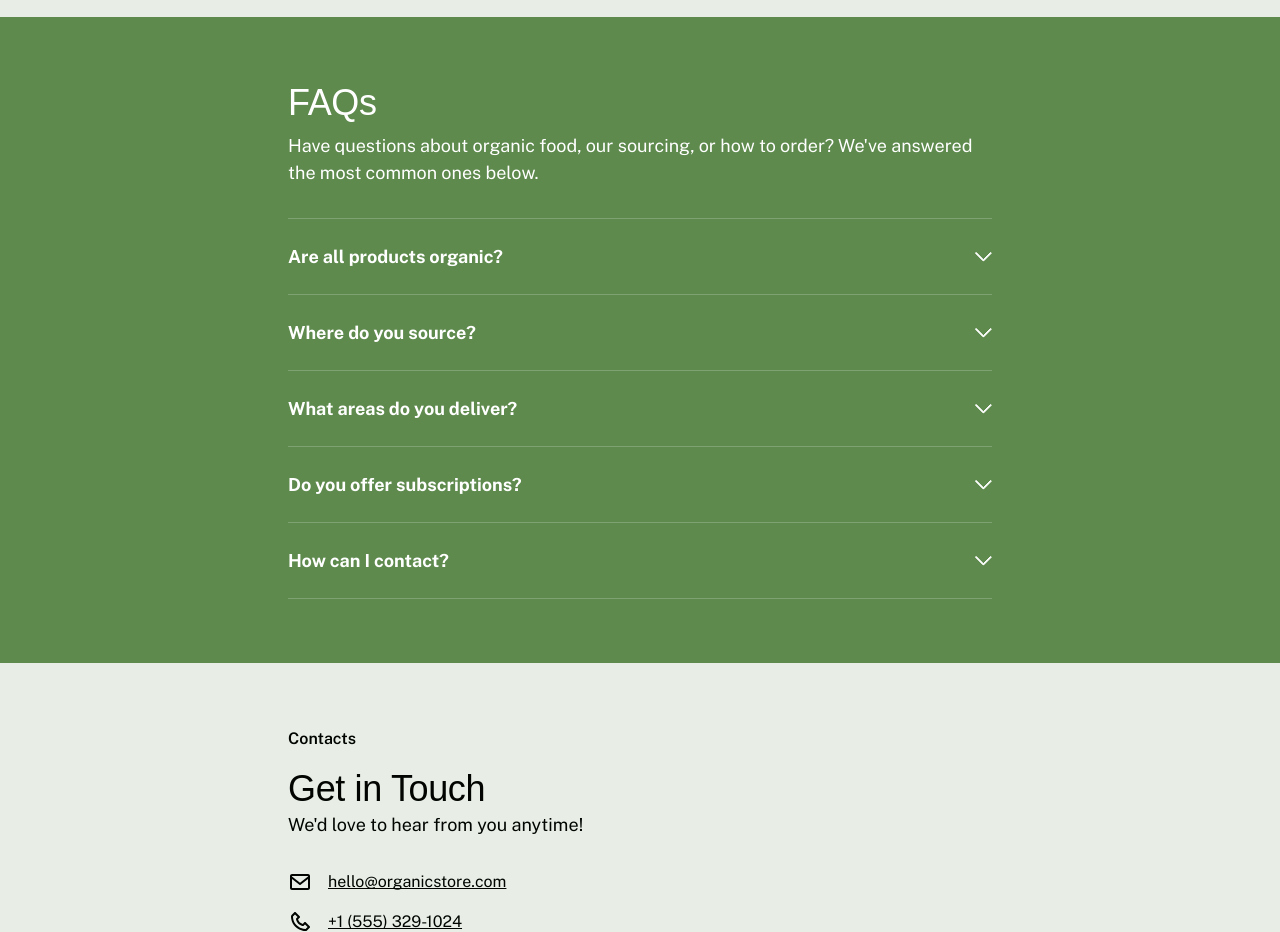
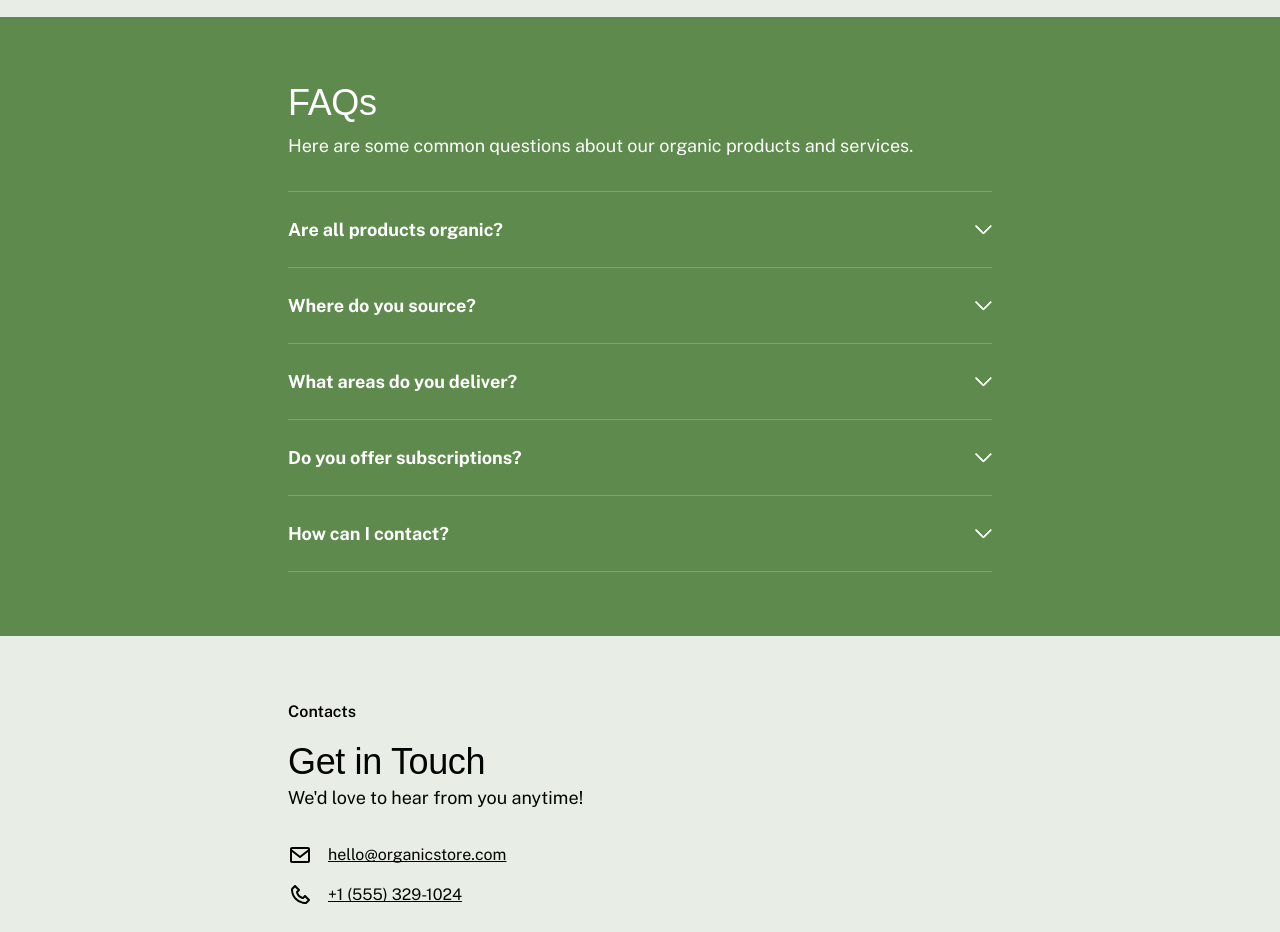
Before and after one commit to GoitStudentsWorks/html-css_130_belinskiy-and, a plain HTML site: page index.html in a window 1280 px wide. Shown: the part 6720-7652 px from the top of the page. Drawn offline with nearby package versions, Linux system fonts and the light colour scheme; files that its build step writes are made by us from their sources; files whose address does not match are found by name; a web font is replaced by a local one.

Commit message:
Deploying to gh-pages from @ belinskiy-and/devcore-html-css-team-project@e8fcd6a596e13dc7a392752c65cfbaa1eadd9c6e 🚀

```diff
--- a/index.html
+++ b/index.html
@@ -833,8 +833,8 @@
       <div class="section-title faq-header">
         <h2 class="section-heading faq-heading">FAQs</h2>
         <p class="section-subtitle faq-subtitle">
-          Have questions about organic food, our sourcing, or how to order?
-          We've answered the most common ones below.
+          Here are some common questions about our organic products and
+          services.
         </p>
       </div>
 
```
